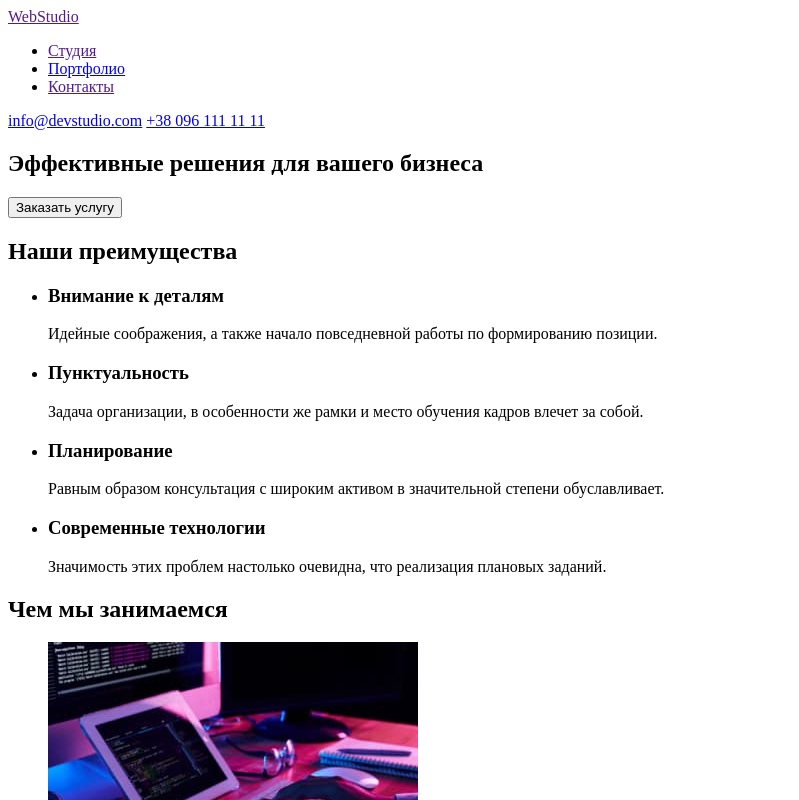
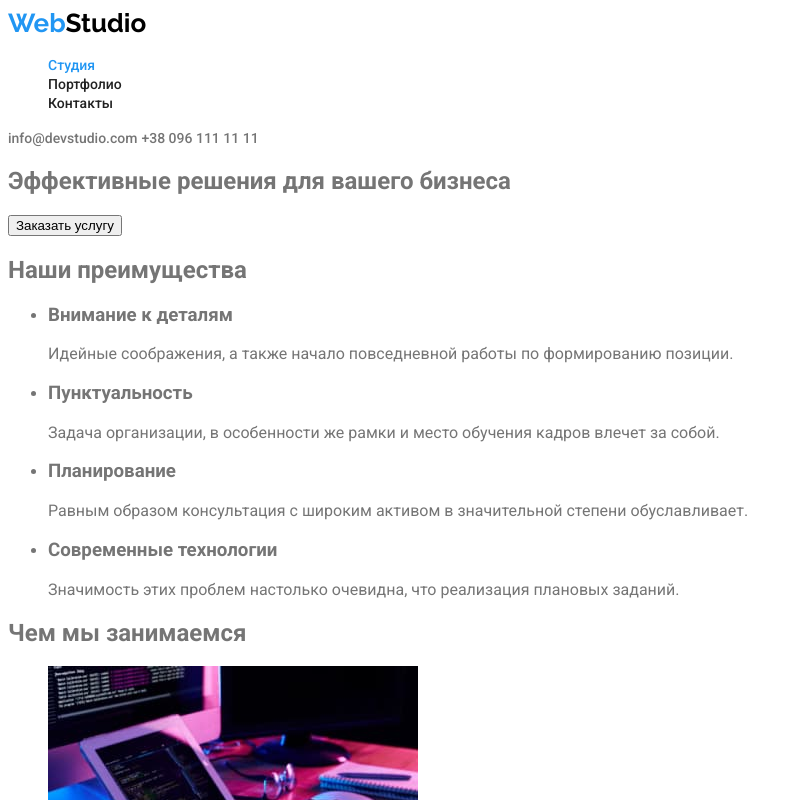
Before and after one commit to Volodymyr-Bezyk/goit-markup-hw-02, a plain HTML site: page index.html in a window 1280 px wide. Shown: the top 800 px of the page, without its empty margins (0-799 px from the left). Drawn offline with Linux system fonts and the light colour scheme.

Commit message:
Header/footer стилі
Почав додавати стилі на хедер і футер

```diff
--- a/css/styles.css
+++ b/css/styles.css
@@ -0,0 +1,96 @@
+/* Основний колір тексту #757575
+Колір заголовків #212121
+Колір заголовку Н1  #FFFFFF
+Колір адреса в футері rgba(255, 255, 255, 0.6);
+
+Шрифти
+
+Основний Roboto  Weight 400, Regular
+Підписи заголовків Н3 Roboto  Weight 500, Medium
+Заголовки: Roboto Weight 700, Bold
+Заголовок Н1 Roboto Weight 900, Black
+
+
+Основний колір обгортки #F5F4FA
+Основний колір фону #FFFFFF
+
+Головний акцентний колір #2196F3 */
+:root {
+  --basic-text-color: #757575;
+  --basic-bgc-color: #ffffff;
+  --link-color: #212121;
+  --main-accent-color: #2196f3;
+  --footer-link-color: rgba(255, 255, 255, 0.6);
+}
+body {
+  font-family: 'Roboto', sans-serif;
+  color: var(--basic-text-color);
+  background-color: var(--basic-bgc-color);
+}
+
+/* header styles start */
+.accent-logo {
+  color: var(--main-accent-color);
+}
+.header-logo {
+  font-family: 'Raleway';
+  font-style: normal;
+  font-weight: 700;
+  font-size: 26px;
+  line-height: 1.192;
+  color: #000;
+
+  text-decoration: none;
+}
+.list {
+  list-style: none;
+}
+
+.header-link {
+  font-weight: 500;
+  font-size: 14px;
+  line-height: 1.143;
+  color: var(--link-color);
+
+  text-decoration: none;
+}
+.header-link:hover,
+.header-link:focus {
+  color: var(--main-accent-color);
+}
+.current-link {
+  color: var(--main-accent-color);
+}
+.auth-link {
+  font-weight: 500;
+  font-size: 14px;
+  line-height: 1.143;
+  color: var(--basic-text-color);
+
+  text-decoration: none;
+}
+.auth-link:hover,
+.auth-link:focus {
+  color: var(--main-accent-color);
+}
+/* header styles end */
+
+/* footer styles start */
+.footer {
+  background-color: #2f303a;
+}
+.adress {
+  font-weight: 400;
+  font-size: 14px;
+  line-height: 1.714;
+
+  color: var(--basic-bgc-color);
+}
+.footer-link {
+  font-weight: 400;
+  font-size: 14px;
+  line-height: 1.714px;
+
+  color: var(--footer-link-color);
+}
+/* footer styles end */
--- a/index.html
+++ b/index.html
@@ -5,20 +5,27 @@
     <meta http-equiv="X-UA-Compatible" content="IE=edge" />
     <meta name="viewport" content="width=device-width, initial-scale=1.0" />
     <title>WebStudio</title>
+    <link rel="preconnect" href="https://fonts.googleapis.com" />
+    <link rel="preconnect" href="https://fonts.gstatic.com" crossorigin />
+    <link
+      href="https://fonts.googleapis.com/css2?family=Raleway:wght@700&family=Roboto:wght@400;500;700;900&display=swap"
+      rel="stylesheet"
+    />
+    <link rel="stylesheet" href="./css/styles.css" />
   </head>
   <body>
     <!-- header start -->
-    <header>
-      <a href="">WebStudio</a>
-      <nav>
-        <ul>
-          <li><a href="">Студия</a></li>
-          <li><a href="./portfolio.html">Портфолио</a></li>
-          <li><a href="">Контакты</a></li>
+    <header class="header">
+      <a href="" class="header-logo"><span class="accent-logo">Web</span>Studio</a>
+      <nav class="header-nav">
+        <ul class="list">
+          <li><a href="./index.html" class="header-link current-link">Студия</a></li>
+          <li><a href="./portfolio.html" class="header-link">Портфолио</a></li>
+          <li><a href="" class="header-link">Контакты</a></li>
         </ul>
       </nav>
-      <a href="mailto:info@devstudio.com">info@devstudio.com</a>
-      <a href="tel:+380961111111">+38 096 111 11 11</a>
+      <a href="mailto:info@devstudio.com" class="auth-link">info@devstudio.com</a>
+      <a href="tel:+380961111111" class="auth-link">+38 096 111 11 11</a>
     </header>
     <!-- header end -->
 
@@ -97,11 +104,11 @@
     <!-- main section end -->
 
     <!-- footer start -->
-    <footer>
-      <a href="">WebStudio</a>
+    <footer class="footer">
+      <a href="" class="header-logo"><span class="accent-logo">Web</span>Studio</a>
       <address>г. Киев, пр-т Леси Украинки, 26</address>
-      <a href="mailto:info@example.com">info@example.com</a>
-      <a href="tel:+380991111111">+38 099 111 11 11</a>
+      <a href="mailto:info@example.com" class="footer-link">info@example.com</a>
+      <a href="tel:+380991111111" class="footer-link">+38 099 111 11 11</a>
     </footer>
     <!-- footer end -->
   </body>
```
Also changed, not shown: portfolio.html (+40 -23 lines).
